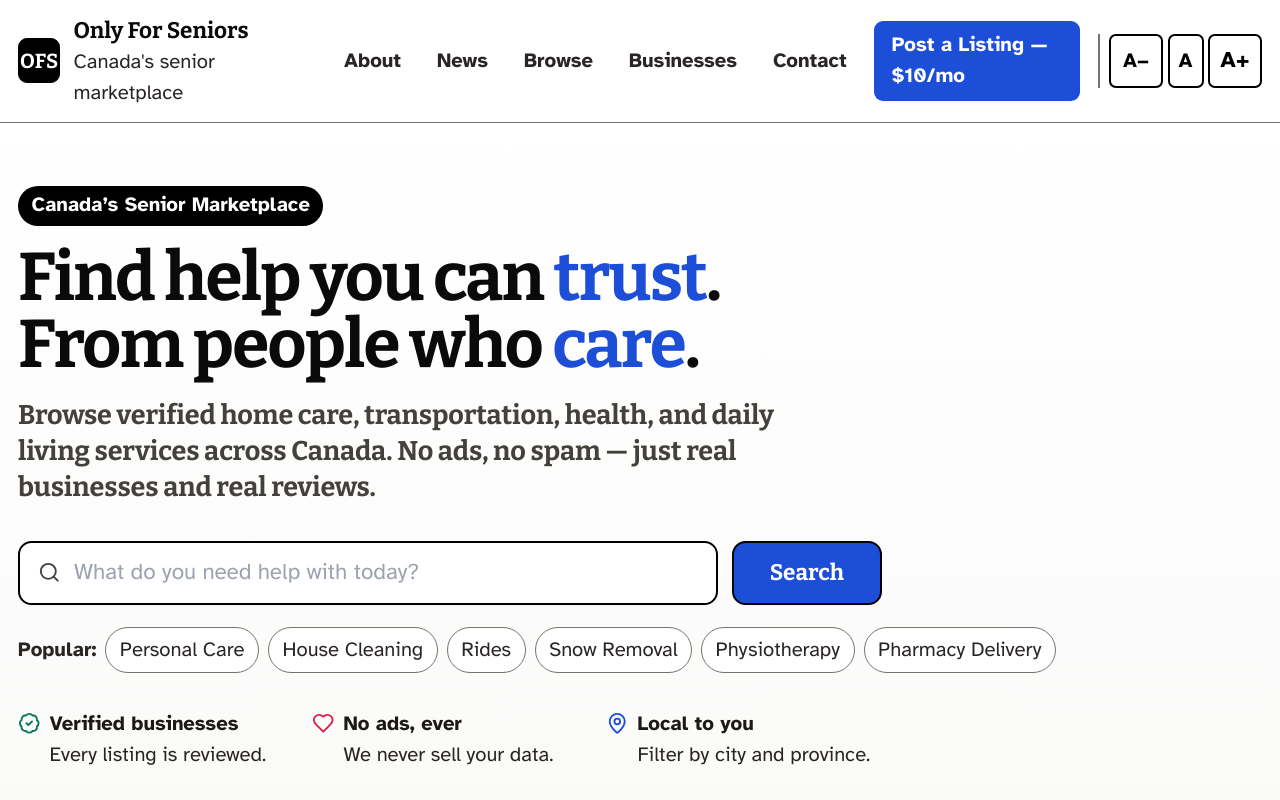
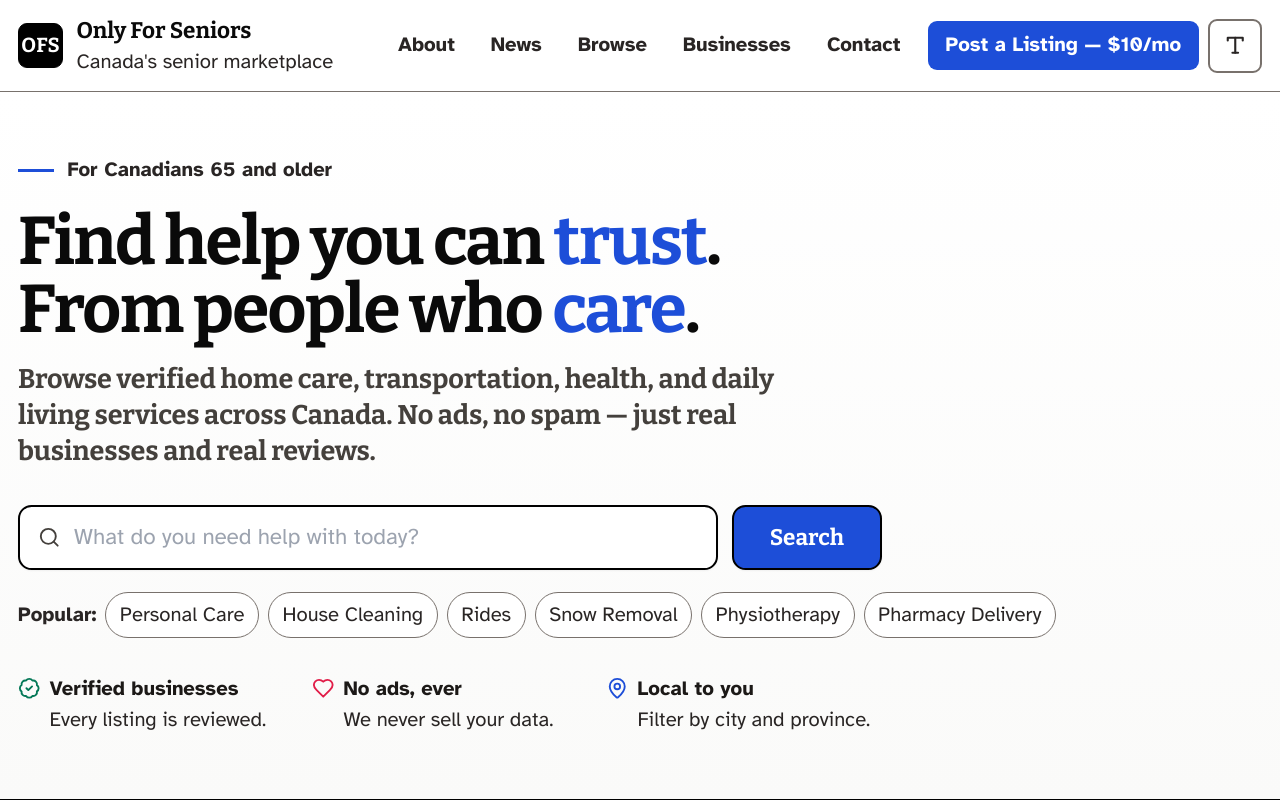
Before and after one commit to cathamaoui/OnlyForSeniors, a Next.js app: page / in a window 1280 px wide. Shown: the top 800 px of the page. Built offline with nearby package versions, Linux system fonts and the light colour scheme.

Commit message:
Redesign header buttons: replace 3-cluster font resizer with icon+dropdown menu; cleaner eyebrow accent above H1

```diff
--- a/src/app/page.tsx
+++ b/src/app/page.tsx
@@ -31,10 +31,13 @@ export default function HomePage() {
       {/* Hero / Search */}
       <section className="border-b-2 border-black bg-gradient-to-b from-white to-stone-50">
         <div className="max-w-6xl mx-auto px-4 py-10 md:py-14">
-          {/* Eyebrow */}
-          <p className="inline-block text-base font-bold   bg-black text-white px-3 py-1 rounded-full">
-            Canada’s Senior Marketplace
-          </p>
+          {/* Eyebrow — subtle accent label above the H1 */}
+          <div className="flex items-center gap-3 mb-5">
+            <span className="block w-8 h-[3px] bg-blue-700" aria-hidden="true" />
+            <p className="text-base font-semibold text-stone-800">
+              For Canadians 65 and older
+            </p>
+          </div>
 
           {/* H1 — value proposition */}
           <h1 className="mt-4 text-4xl md:text-6xl font-display font-black leading-[1.05] tracking-tight max-w-3xl">
--- a/src/components/ui/FontResizer.tsx
+++ b/src/components/ui/FontResizer.tsx
@@ -1,12 +1,19 @@
 "use client";
 
-import { useEffect, useState } from "react";
+import { useEffect, useRef, useState } from "react";
+import { Type, Check } from "lucide-react";
 
 const STORAGE_KEY = "ofs-font-scale";
 const MIN_SCALE = 0.85;
 const MAX_SCALE = 1.6;
-const STEP = 0.1;
 const DEFAULT_SCALE = 1;
+
+const SIZES: { label: string; value: number }[] = [
+  { label: "Small", value: 0.9 },
+  { label: "Default", value: 1 },
+  { label: "Large", value: 1.2 },
+  { label: "Extra Large", value: 1.4 },
+];
 
 function applyScale(scale: number) {
   // 1rem is anchored to 18px in :root. We scale that anchor so the entire
@@ -27,10 +34,10 @@ function getInitialScale(): number {
 }
 
 export function FontResizer() {
-  // We render a stable SSR shell so the button is always present, then
-  // upgrade the label on the client to avoid hydration mismatch.
   const [scale, setScale] = useState<number>(DEFAULT_SCALE);
+  const [open, setOpen] = useState(false);
   const [mounted, setMounted] = useState(false);
+  const wrapRef = useRef<HTMLDivElement | null>(null);
 
   useEffect(() => {
     const initial = getInitialScale();
@@ -39,61 +46,84 @@ export function FontResizer() {
     setMounted(true);
   }, []);
 
-  const decrease = () => {
-    const next = Math.max(MIN_SCALE, Math.round((scale - STEP) * 10) / 10);
-    setScale(next);
-    applyScale(next);
-    window.localStorage.setItem(STORAGE_KEY, String(next));
-  };
+  useEffect(() => {
+    if (!open) return;
+    const onClick = (e: MouseEvent) => {
+      if (wrapRef.current && !wrapRef.current.contains(e.target as Node)) {
+        setOpen(false);
+      }
+    };
+    const onKey = (e: KeyboardEvent) => {
+      if (e.key === "Escape") setOpen(false);
+    };
+    document.addEventListener("mousedown", onClick);
+    document.addEventListener("keydown", onKey);
+    return () => {
+      document.removeEventListener("mousedown", onClick);
+      document.removeEventListener("keydown", onKey);
+    };
+  }, [open]);
 
-  const increase = () => {
-    const next = Math.min(MAX_SCALE, Math.round((scale + STEP) * 10) / 10);
-    setScale(next);
-    applyScale(next);
-    window.localStorage.setItem(STORAGE_KEY, String(next));
-  };
-
-  const reset = () => {
-    setScale(DEFAULT_SCALE);
-    applyScale(DEFAULT_SCALE);
-    window.localStorage.setItem(STORAGE_KEY, String(DEFAULT_SCALE));
+  const choose = (value: number) => {
+    setScale(value);
+    applyScale(value);
+    window.localStorage.setItem(STORAGE_KEY, String(value));
+    setOpen(false);
   };
 
   return (
-    <div
-      className="flex items-center gap-1 ml-2 pl-2 border-l-2 border-stone-500"
-      role="group"
-      aria-label="Adjust text size"
-    >
+    <div ref={wrapRef} className="relative">
       <button
         type="button"
-        onClick={decrease}
-        disabled={mounted && scale <= MIN_SCALE}
-        aria-label="Decrease text size"
-        className="min-h-touch min-w-touch px-2 py-1 text-base font-bold text-black bg-white border-2 border-black rounded-md hover:bg-stone-200 disabled:opacity-40 disabled:cursor-not-allowed"
-        title="Decrease text size"
+        onClick={() => setOpen((o) => !o)}
+        aria-haspopup="menu"
+        aria-expanded={open}
+        aria-label="Adjust text size"
+        title="Text size"
+        className="inline-flex items-center justify-center min-h-touch min-w-touch p-2 text-stone-800 bg-white border-2 border-stone-500 rounded-lg hover:bg-stone-100 hover:border-black"
       >
-        A−
+        <Type className="w-5 h-5" strokeWidth={2.25} />
       </button>
-      <button
-        type="button"
-        onClick={reset}
-        aria-label="Reset text size"
-        className="min-h-touch px-2 py-1 text-base font-bold text-black bg-white border-2 border-black rounded-md hover:bg-stone-200"
-        title="Reset text size"
-      >
-        A
-      </button>
-      <button
-        type="button"
-        onClick={increase}
-        disabled={mounted && scale >= MAX_SCALE}
-        aria-label="Increase text size"
-        className="min-h-touch min-w-touch px-2 py-1 text-lg font-black text-black bg-white border-2 border-black rounded-md hover:bg-stone-200 disabled:opacity-40 disabled:cursor-not-allowed"
-        title="Increase text size"
-      >
-        A+
-      </button>
+
+      {open && (
+        <div
+          role="menu"
+          aria-label="Text size"
+          className="absolute right-0 mt-2 w-56 bg-white border-2 border-black rounded-lg shadow-lg overflow-hidden z-30"
+        >
+          <p className="px-4 py-2 text-base font-semibold text-stone-800 border-b border-stone-200 bg-stone-50">
+            Text size
+          </p>
+          <ul className="py-1">
+            {SIZES.map((s) => {
+              const active = mounted && Math.abs(scale - s.value) < 0.001;
+              return (
+                <li key={s.value}>
+                  <button
+                    type="button"
+                    role="menuitemradio"
+                    aria-checked={active}
+                    onClick={() => choose(s.value)}
+                    className="w-full flex items-center justify-between gap-3 px-4 py-2 text-left text-base text-stone-800 hover:bg-stone-100"
+                  >
+                    <span className="flex items-center gap-3">
+                      <span
+                        className="inline-block font-bold leading-none"
+                        style={{ fontSize: `${14 * s.value}px` }}
+                        aria-hidden="true"
+                      >
+                        Aa
+                      </span>
+                      <span>{s.label}</span>
+                    </span>
+                    {active && <Check className="w-4 h-4 text-blue-700 shrink-0" />}
+                  </button>
+                </li>
+              );
+            })}
+          </ul>
+        </div>
+      )}
     </div>
   );
 }
```
